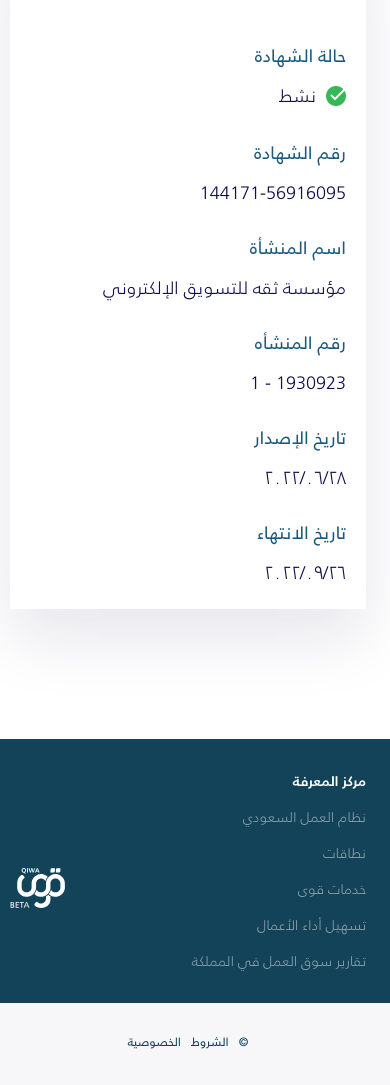
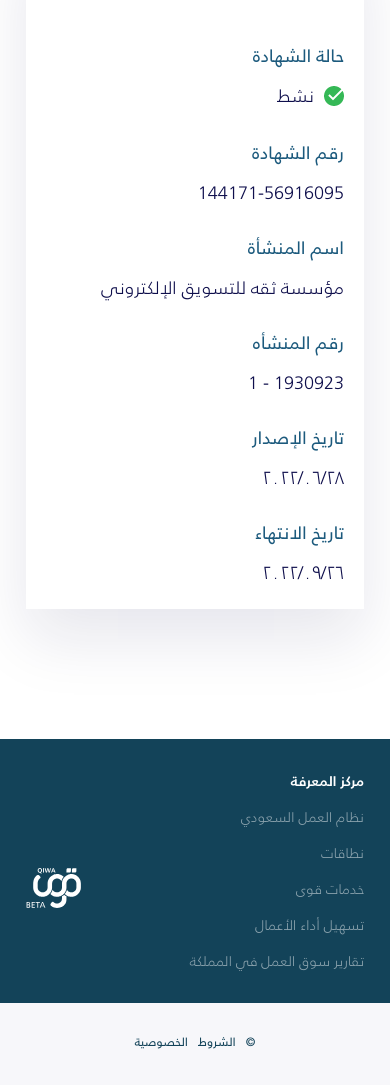
Before and after one commit to Nami-Design-New/qiwa, a plain HTML site: page index.html in a window 390 px wide. Shown: the part 915-2000 px from the top of the page. Drawn offline with Linux system fonts and the light colour scheme.

Commit message:
end !side

```diff
--- a/css/style.scss
+++ b/css/style.scss
@@ -262,9 +262,9 @@ content {
   .container {
     padding: 0px 26px;
 
-    @media (max-width: 480px) {
-      padding: 0px 24px 0 10px;
-    }
+    // @media (max-width: 480px) {
+    //   padding: 0px 24px 0 10px;
+    // }
   }
 }
 
@@ -553,9 +553,9 @@ footer {
   .container {
     padding: 0px 26px;
 
-    @media (max-width: 480px) {
-      padding: 0px 24px 0 10px;
-    }
+    // @media (max-width: 480px) {
+    //   padding: 0px 24px 0 10px;
+    // }
   }
 
   .inner {
```
Also changed, not shown: css/style.css, 1 other file.
